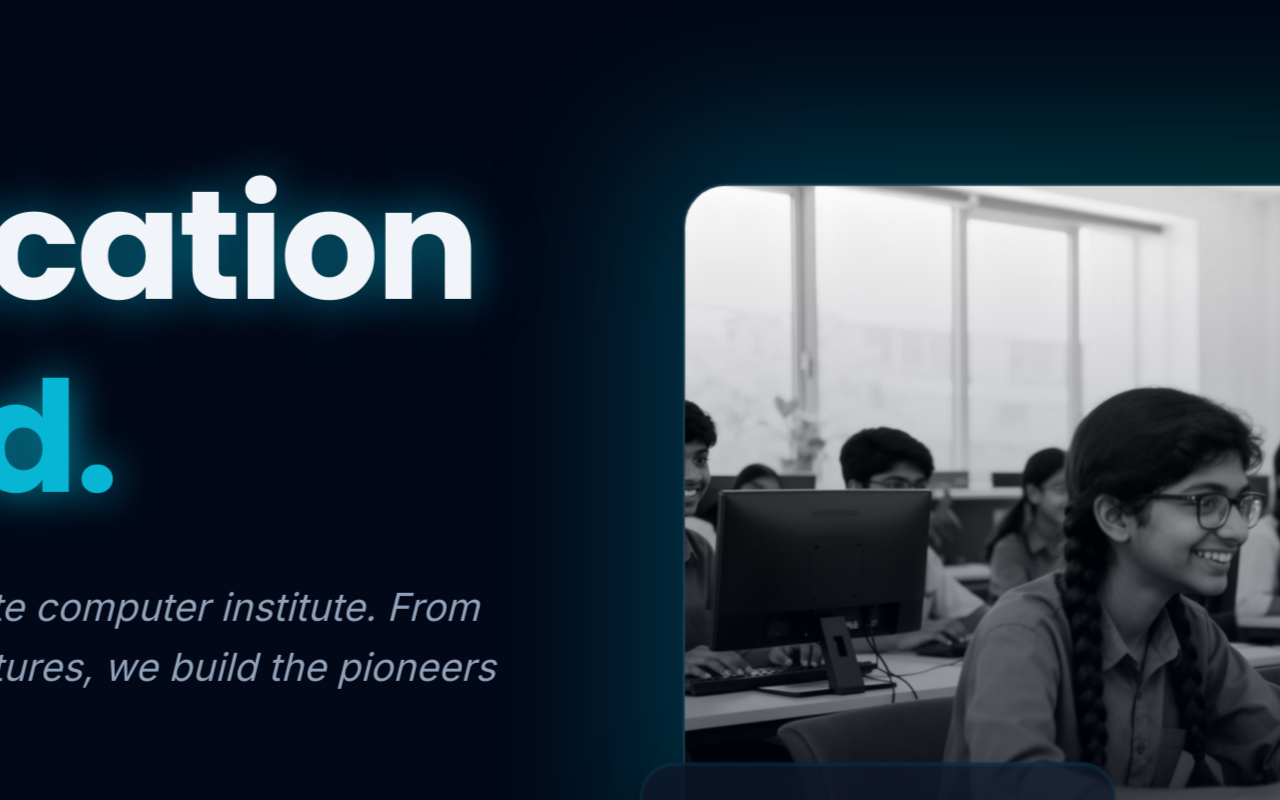
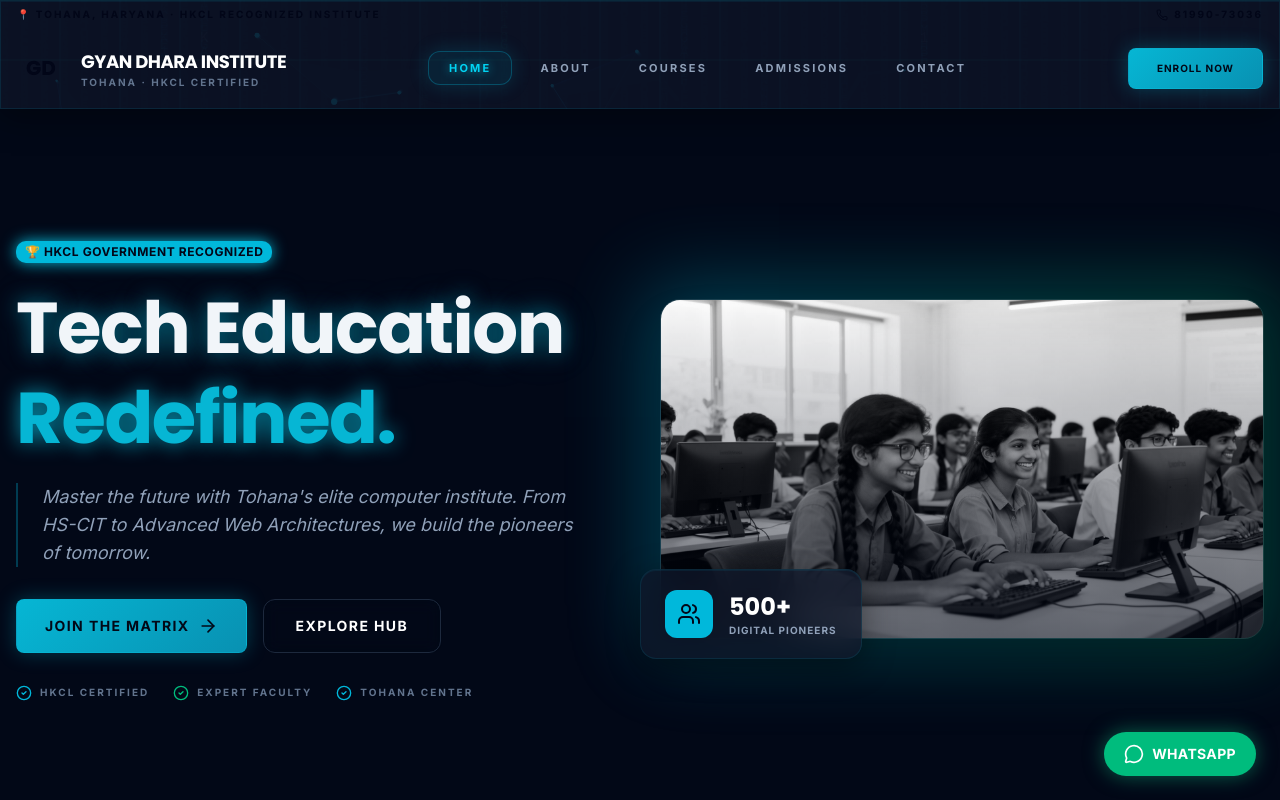
Before and after one commit to deepakbishnoi717/gyandhara2, a React (Vite) app: page / in a window 1280 px wide. Built offline with nearby package versions, Linux system fonts and the light colour scheme.

Commit message:
Fix 3D zoom math and use robust Vercel routes

```diff
--- a/src/main.tsx
+++ b/src/main.tsx
@@ -48,7 +48,7 @@ const AnimatedRoutes = () => {
 
       <div
         className="cube-container"
-        style={{ transform: `rotateY(${rotation.y}deg) rotateX(${rotation.x}deg)` }}
+        style={{ transform: `translateZ(-50vw) rotateY(${rotation.y}deg) rotateX(${rotation.x}deg)` }}
       >
         {/* Face 1: Home */}
         <div className="cube-face face-home">
@@ -97,7 +97,7 @@ const AnimatedRoutes = () => {
 
       <style>{`
         .cube-viewport {
-          perspective: 1200px;
+          perspective: 2000px;
           perspective-origin: 50% 50%;
           width: 100vw;
           height: 100vh;
```
Also changed, not shown: vercel.json.
